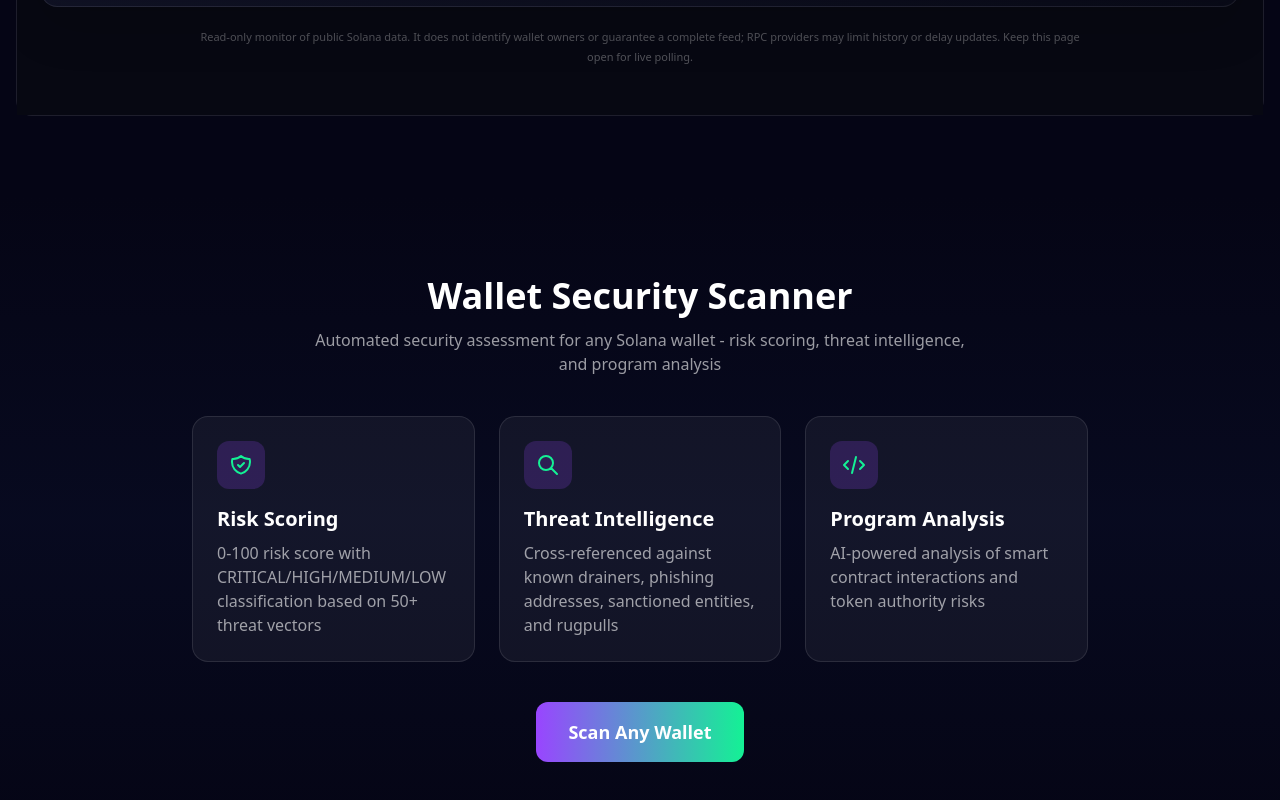
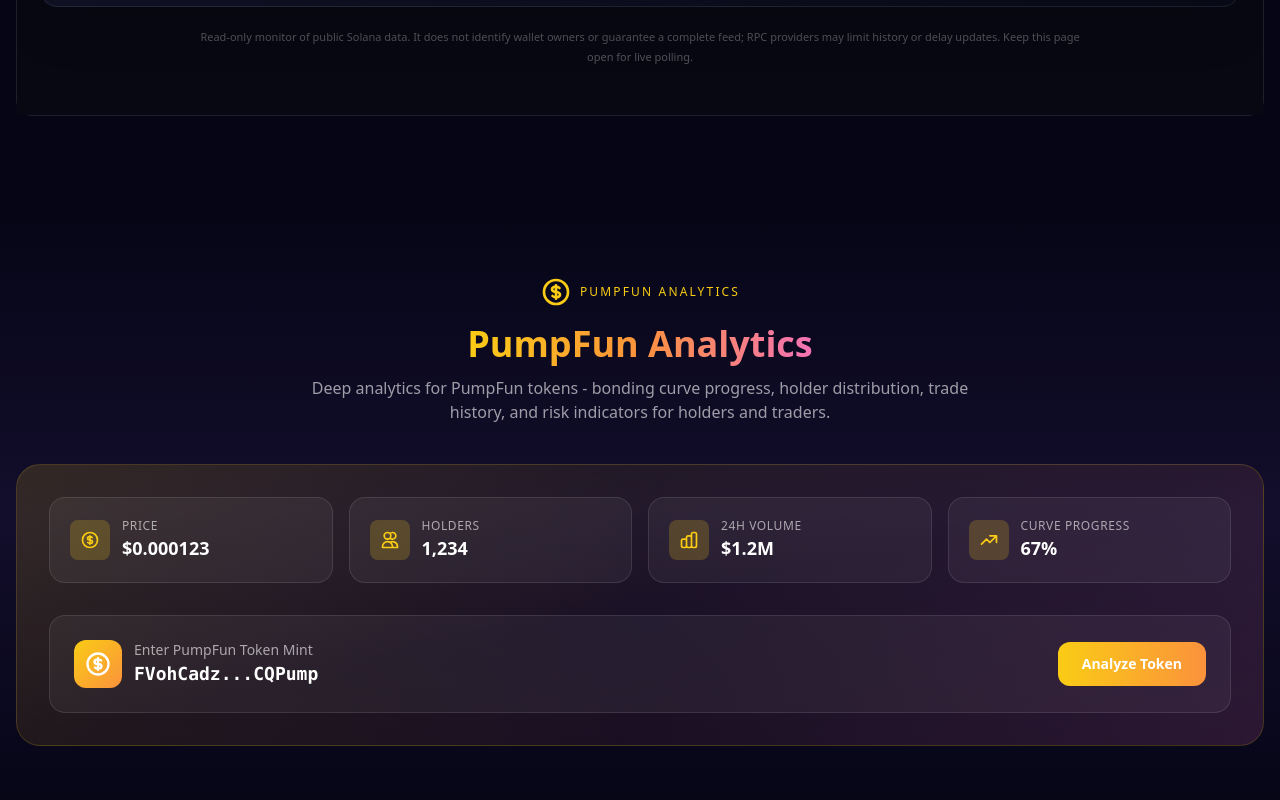
Before and after one commit to LightxSolami/Solcurity, a Next.js app: page / in a window 1280 px wide. Shown: the part 1970-2770 px from the top of the page. Built offline with nearby package versions, Linux system fonts and the light colour scheme.

Commit message:
Add PumpFun Analytics section to dashboard with cool gradient UI, PumpFun logo, and metrics cards

```diff
--- a/src/app/page.tsx
+++ b/src/app/page.tsx
@@ -1,5 +1,6 @@
 import { Metadata } from "next";
 import { WalletTracker } from "@/components/WalletTracker";
+import { PumpFunAnalytics } from "@/components/pumpfuntool/PumpFunAnalytics";
 
 export const metadata: Metadata = {
   title: "Solcurity - Solana Wallet Intelligence & Security",
@@ -57,7 +58,97 @@ export default function HomePage() {
           </div>
         </section>
 
-        {/* Security Scanner Section */}
+        {/* PumpFun Analytics Section */}
+        <section className="py-20 px-4 bg-gradient-to-b from-transparent via-[#8b5cf6]/10 to-transparent">
+          <div className="max-w-7xl mx-auto">
+            <div className="mb-10 text-center">
+              <div className="inline-flex items-center gap-2 mb-4">
+                <PumpFunIcon className="w-8 h-8 text-yellow-400" />
+                <span className="text-xs font-medium uppercase tracking-[0.18em] text-yellow-400">PumpFun Analytics</span>
+              </div>
+              <h2 className="text-3xl md:text-4xl font-bold mb-3">
+                <span className="bg-gradient-to-r from-yellow-400 via-orange-400 to-pink-400 bg-clip-text text-transparent">
+                  PumpFun Analytics
+                </span>
+              </h2>
+              <p className="text-white/60 max-w-2xl mx-auto">
+                Deep analytics for PumpFun tokens - bonding curve progress, holder distribution, trade history, and risk indicators for holders and traders.
+              </p>
+            </div>
+
+            <div className="bg-gradient-to-br from-yellow-400/10 via-orange-400/5 to-pink-400/10 border border-yellow-400/20 rounded-3xl p-8 relative overflow-hidden">
+              <div className="absolute inset-0 bg-gradient-to-r from-yellow-400/5 via-transparent to-pink-400/5" />
+              <div className="relative z-10">
+                <div className="grid md:grid-cols-4 gap-4 mb-8">
+                  <div className="bg-white/5 border border-white/10 rounded-2xl p-5">
+                    <div className="flex items-center gap-3">
+                      <div className="w-10 h-10 rounded-lg bg-yellow-400/20 flex items-center justify-center">
+                        <svg className="w-5 h-5 text-yellow-400" fill="none" stroke="currentColor" viewBox="0 0 24 24"><path strokeLinecap="round" strokeLinejoin="round" strokeWidth={2} d="M12 8c-1.657 0-3 .895-3 2s1.343 2 3 2 3 .895 3 2-1.343 2-3 2m0-8c1.11 0 2.08.402 2.599 1M12 8V7m0 1v8m0 0v1m0-1c-1.11 0-2.08-.402-2.599-1M21 12a9 9 0 11-18 0 9 9 0 0118 0z" /></svg>
+                      </div>
+                      <div>
+                        <p className="text-white/60 text-xs uppercase tracking-wider">Price</p>
+                        <p className="text-white font-bold text-lg truncate">$0.000123</p>
+                      </div>
+                    </div>
+                  </div>
+                  <div className="bg-white/5 border border-white/10 rounded-2xl p-5">
+                    <div className="flex items-center gap-3">
+                      <div className="w-10 h-10 rounded-lg bg-yellow-400/20 flex items-center justify-center">
+                        <svg className="w-5 h-5 text-yellow-400" fill="none" stroke="currentColor" viewBox="0 0 24 24"><path strokeLinecap="round" strokeLinejoin="round" strokeWidth={2} d="M12 4.354a4 4 0 110 5.292M15 21H3v-1a6 6 0 0112 0v1zm0 0h6v-1a6 6 0 00-9-5.197M13 7a4 4 0 11-8 0 4 4 0 018 0z" /></svg>
+                      </div>
+                      <div>
+                        <p className="text-white/60 text-xs uppercase tracking-wider">Holders</p>
+                        <p className="text-white font-bold text-lg">1,234</p>
+                      </div>
+                    </div>
+                  </div>
+                  <div className="bg-white/5 border border-white/10 rounded-2xl p-5">
+                    <div className="flex items-center gap-3">
+                      <div className="w-10 h-10 rounded-lg bg-yellow-400/20 flex items-center justify-center">
+                        <svg className="w-5 h-5 text-yellow-400" fill="none" stroke="currentColor" viewBox="0 0 24 24"><path strokeLinecap="round" strokeLinejoin="round" strokeWidth={2} d="M9 19v-6a2 2 0 00-2-2H5a2 2 0 00-2 2v6a2 2 0 002 2h2a2 2 0 002-2zm0 0V9a2 2 0 012-2h2a2 2 0 012 2v10m-6 0a2 2 0 002 2h2a2 2 0 002-2m0 0V5a2 2 0 012-2h2a2 2 0 012 2v14a2 2 0 01-2 2h-2a2 2 0 01-2-2z" /></svg>
+                      </div>
+                      <div>
+                        <p className="text-white/60 text-xs uppercase tracking-wider">24h Volume</p>
+                        <p className="text-white font-bold text-lg">$1.2M</p>
+                      </div>
+                    </div>
+                  </div>
+                  <div className="bg-white/5 border border-white/10 rounded-2xl p-5">
+                    <div className="flex items-center gap-3">
+                      <div className="w-10 h-10 rounded-lg bg-yellow-400/20 flex items-center justify-center">
+                        <svg className="w-5 h-5 text-yellow-400" fill="none" stroke="currentColor" viewBox="0 0 24 24"><path strokeLinecap="round" strokeLinejoin="round" strokeWidth={2} d="M13 7h8m0 0v8m0-8l-8 8-4-4-6 6" /></svg>
+                      </div>
+                      <div>
+                        <p className="text-white/60 text-xs uppercase tracking-wider">Curve Progress</p>
+                        <p className="text-white font-bold text-lg">67%</p>
+                      </div>
+                    </div>
+                  </div>
+                </div>
+
+                <div className="bg-white/5 border border-white/10 rounded-2xl p-6">
+                  <div className="flex flex-col sm:flex-row sm:items-center sm:justify-between gap-4">
+                    <div className="flex items-center gap-3">
+                      <div className="w-12 h-12 rounded-xl bg-gradient-to-br from-yellow-400 to-orange-400 flex items-center justify-center">
+                        <svg className="w-7 h-7 text-white" fill="none" stroke="currentColor" viewBox="0 0 24 24"><path strokeLinecap="round" strokeLinejoin="round" strokeWidth={2} d="M12 8c-1.657 0-3 .895-3 2s1.343 2 3 2 3 .895 3 2-1.343 2-3 2m0-8c1.11 0 2.08.402 2.599 1M12 8V7m0 1v8m0 0v1m0-1c-1.11 0-2.08-.402-2.599-1M21 12a9 9 0 11-18 0 9 9 0 0118 0z" /></svg>
+                      </div>
+                      <div>
+                        <p className="text-white/60 text-sm">Enter PumpFun Token Mint</p>
+                        <p className="text-white font-bold text-lg font-mono">FVohCadz...CQPump</p>
+                      </div>
+                    </div>
+                    <a
+                      href="/tools/pumpfuntool"
+                      className="px-6 py-3 bg-gradient-to-r from-yellow-400 to-orange-400 text-white font-semibold rounded-xl hover:brightness-110 transition-all text-sm"
+                    >
+                      Analyze Token
+                    </a>
+                  </div>
+                </div>
+              </div>
+            </div>
+          </div>
+        </section>
         <section className="py-20 px-4 bg-gradient-to-b from-transparent via-[#0a0f2a]/50 to-transparent">
           <div className="max-w-7xl mx-auto">
             <div className="mb-10 text-center">
@@ -148,6 +239,14 @@ function ToolCard({ title, desc, href }: { title: string; desc: string; href: st
   );
 }
 
+function PumpFunIcon({ className = "" }: { className?: string }) {
+  return (
+    <svg className={`w-6 h-6 ${className}`} fill="none" stroke="currentColor" viewBox="0 0 24 24">
+      <path strokeLinecap="round" strokeLinejoin="round" strokeWidth={2} d="M12 8c-1.657 0-3 .895-3 2s1.343 2 3 2 3 .895 3 2-1.343 2-3 2m0-8c1.11 0 2.08.402 2.599 1M12 8V7m0 1v8m0 0v1m0-1c-1.11 0-2.08-.402-2.599-1M21 12a9 9 0 11-18 0 9 9 0 0118 0z" />
+    </svg>
+  );
+}
+
 function ShieldIcon() {
   return <svg className="w-6 h-6 text-solana-blue" fill="none" stroke="currentColor" viewBox="0 0 24 24"><path strokeLinecap="round" strokeLinejoin="round" strokeWidth={2} d="M9 12l2 2 4-4m5.618-4.016A11.955 11.955 0 0112 2.944a11.955 11.955 0 01-8.618 3.04A12.02 12.02 0 003 9c0 5.591 3.824 10.29 9 11.622 5.176-1.332 9-6.03 9-11.622 0-1.042-.133-2.052-.382-3.016z" /></svg>;
 }
```
